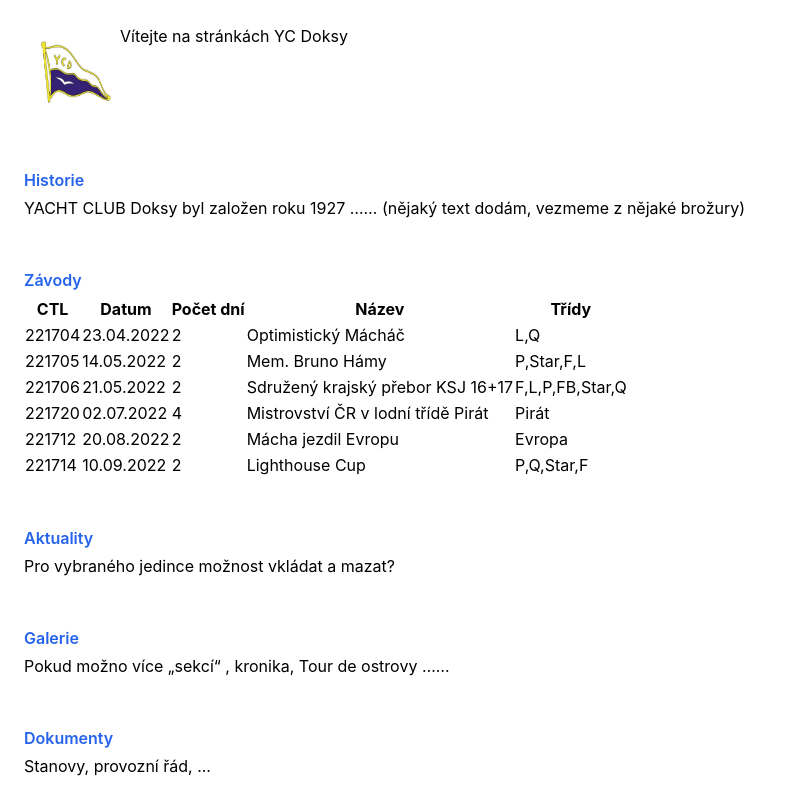
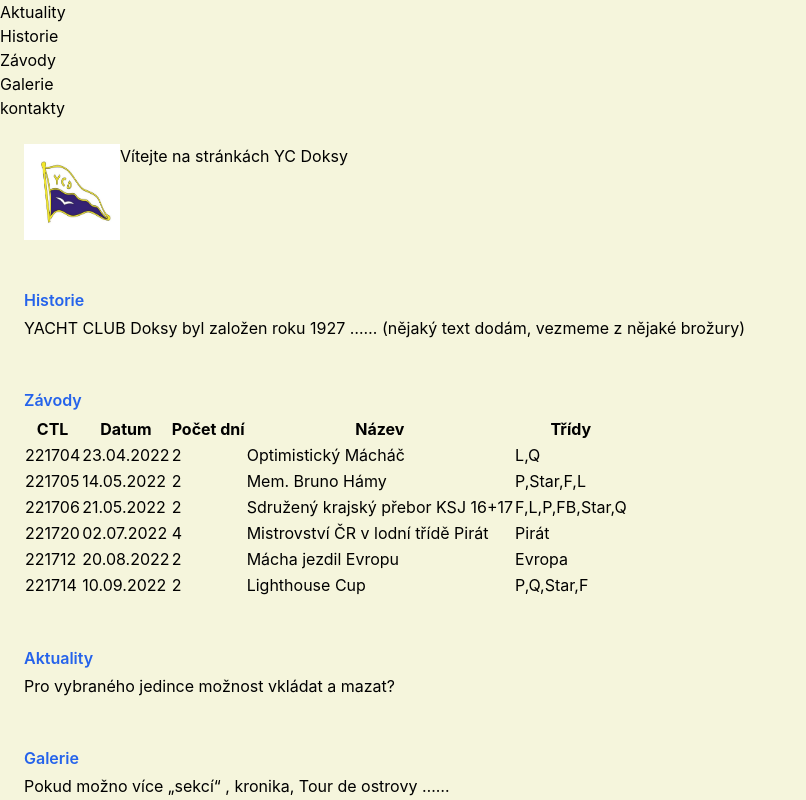
Before and after one commit to stereoit/ycd, a Svelte app: page / in a window 1280 px wide. Shown: the top 800 px of the page, without its empty margins (0-806 px from the left). Built offline with nearby package versions, Linux system fonts and the light colour scheme.

Commit message:
Sample classes for test

```diff
--- a/src/App.svelte
+++ b/src/App.svelte
@@ -5,6 +5,16 @@
 </script>
 
 <main>
+
+  <nav>
+    <ul>
+      <li>Aktuality</li>
+      <li>Historie</li>
+      <li>Závody</li>
+      <li>Galerie</li>
+      <li>kontakty</li>
+    </ul>
+  </nav>
 
   <section>
     <!-- <h2>Home</h2> -->
@@ -135,4 +145,7 @@
 </main>
 
 <style>
+  main {
+    background-color: beige;
+  }
 </style>
--- a/src/app.css
+++ b/src/app.css
@@ -8,4 +8,11 @@
 :root {
     font-family: -apple-system, BlinkMacSystemFont, 'Segoe UI', Roboto, Oxygen,
         Ubuntu, Cantarell, 'Open Sans', 'Helvetica Neue', sans-serif;
+    --color-astronaut: #2f2874;
+    --main-color: var(--color-astronaut);
 }
+
+
+main {
+    background-color: var(--main-color);
+}
```
